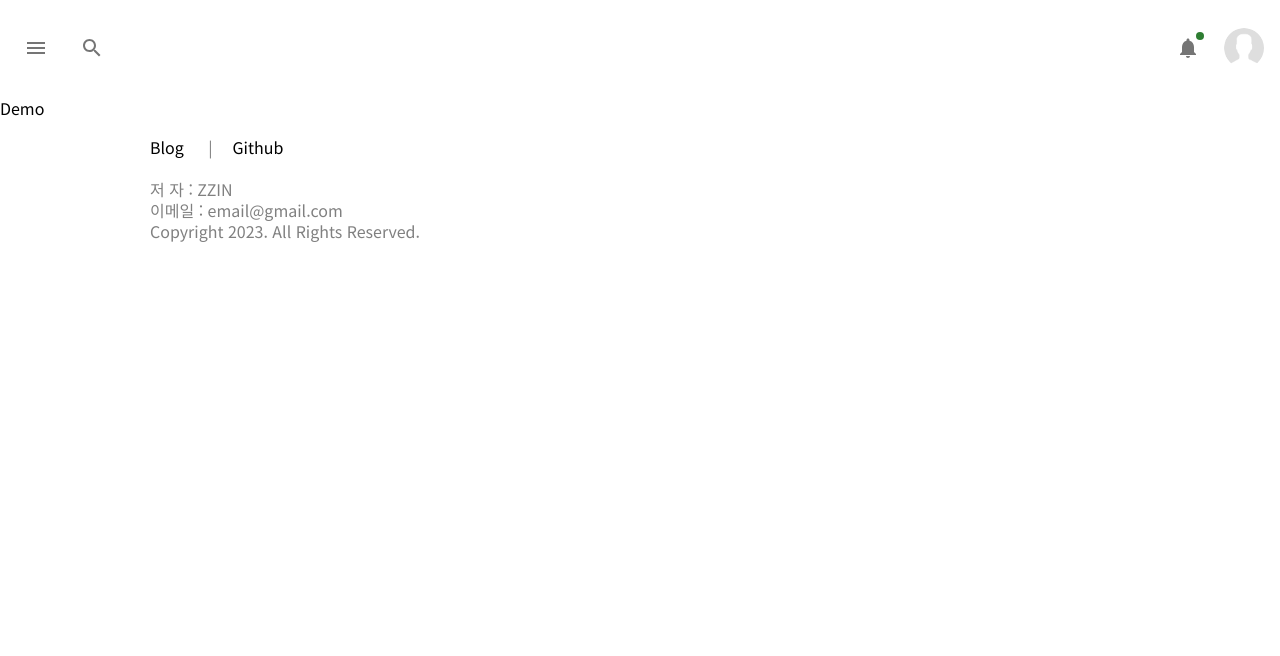
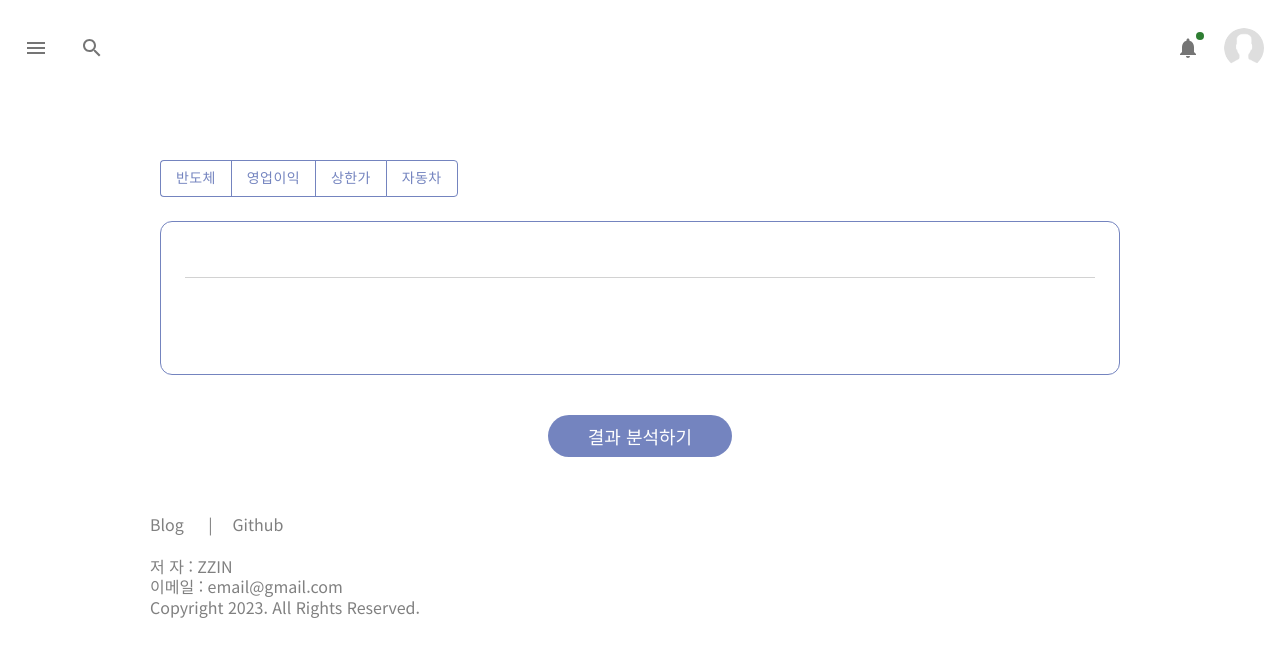
Before and after one commit to Ueun2/cmt-react, a React (Create React App) app: page /demo in a window 1280 px wide. Shown: the top 656 px of the page. Built offline with nearby package versions, Linux system fonts and the light colour scheme.

Commit message:
demo 1차

```diff
--- a/package.json
+++ b/package.json
@@ -15,6 +15,7 @@
     "react-dom": "^18.2.0",
     "react-router-dom": "^6.14.1",
     "react-scripts": "5.0.1",
+    "styled-components": "^6.0.4",
     "web-vitals": "^2.1.4"
   },
   "scripts": {
--- a/src/assets/css.css
+++ b/src/assets/css.css
@@ -4,5 +4,6 @@ html{font-family: 'Noto Sans KR', sans-serif;}
 body {-ms-overflow-style:none;  }
 body::-webkit-scrollbar { display:none; }
 
+
 .main_container{margin: 16px auto;}
 .explain {display:inline-block; font-weight: normal; line-height: 1.78; letter-spacing: -0.45px;white-space: pre-wrap;}
--- a/src/assets/reset.css
+++ b/src/assets/reset.css
@@ -47,4 +47,4 @@ table {
     border-collapse: collapse;
     border-spacing: 0;
 }
-a{text-decoration: none; color:#000;}
+a{text-decoration: none; color:inherit;}
--- a/src/pages/Demo.js
+++ b/src/pages/Demo.js
@@ -1,7 +1,102 @@
-import React from 'react'
+import React, { useState, useEffect } from 'react';
+import { Button, TextField, ButtonGroup, colors } from '@mui/material';
+import { Box, ThemeProvider, createTheme, styled } from '@mui/system';
+import RoundBtn from '../components/button/Round'
+import axios from 'axios';
+export default function () {
+  const keywords = ['반도체', '영업이익', '상한가', '자동차'] // 키워드 목록
+  const [title, setTitle] = useState('') // 뉴스 제목 초기값
+  const [contents, setContents] = useState('') // 뉴스 본문 초기값
+  // TODO 1 : 뉴스 제목과 본문 입력 된 상태로 랜더링
 
-export default function () {
   return (
-    <div>Demo</div>
+    <div className='layout'>
+
+
+      <ButtonGroup
+        variant="outlined"
+        ria-label="outlined primary button group"
+        sx={{
+          display: 'block',
+          textAlign: 'left',
+          mt:10
+        }}
+      >
+        {keywords.map((btn, idx) => (
+          <Button
+            key={idx}
+            sx={{
+              borderColor: '#7484bf',
+              color:'#7484bf'
+            }}
+          >
+            {btn}
+          </Button>
+        ))}
+      </ButtonGroup>
+
+      <Box
+        sx={{
+          border: 1,
+          borderRadius: 3,
+          my: 3,
+          p: 3,
+          borderColor: '#7484bf'
+        }}
+        component="form"
+        noValidate
+        autoComplete="off"
+      >
+        <TextField
+          id="standard-basic"
+          variant="standard"
+          defaultValue={title}
+          fullWidth
+          sx={{
+            "& .MuiInput-underline:after": {
+              borderBottom: 0
+            },
+            '& .MuiInputBase-root:hover:not(.Mui-disabled, .Mui-error):before': {
+              borderBottom: '1px solid rgba(0, 0, 0, 0.42)'
+            },
+            '& .MuiInputBase-root:before': {
+              borderBottom: '1px solid #d2d2d2'
+            }
+          }}
+
+        />
+        <TextField
+          id="outlined-basic"
+          defaultValue={contents}
+          multiline
+          fullWidth
+          sx={{
+            mt: 2,
+            border: 0,
+            '& .MuiOutlinedInput-root': {
+              '& fieldset,&:hover fieldset,&.Mui-focused fieldset': {
+                borderColor: 'transparent',
+              },
+            }
+          }}
+        />
+      </Box>
+
+
+      {/* TODO 4 : 버튼 클릭 시 result 페이지로 이동*/}
+      <Box
+        sx={{
+          textAlign: 'center',
+          my: 5
+        }}
+      >
+        <RoundBtn
+          link='/result'
+          txt='결과 분석하기'
+          txtColor='#ffffff'
+          bgco='#7484bf'
+        />
+      </Box>
+    </div>
   )
 }
--- a/src/pages/Login.js
+++ b/src/pages/Login.js
@@ -3,7 +3,12 @@ import React from 'react'
 
 function Login() {
   return (
-    <div>Login</div>
+    <div>
+      Login
+      <p>
+        <p></p>
+      </p>
+    </div>
   )
 }
 
```
Also changed, not shown: 2 other files (tests, documents, lock files or other folders).
